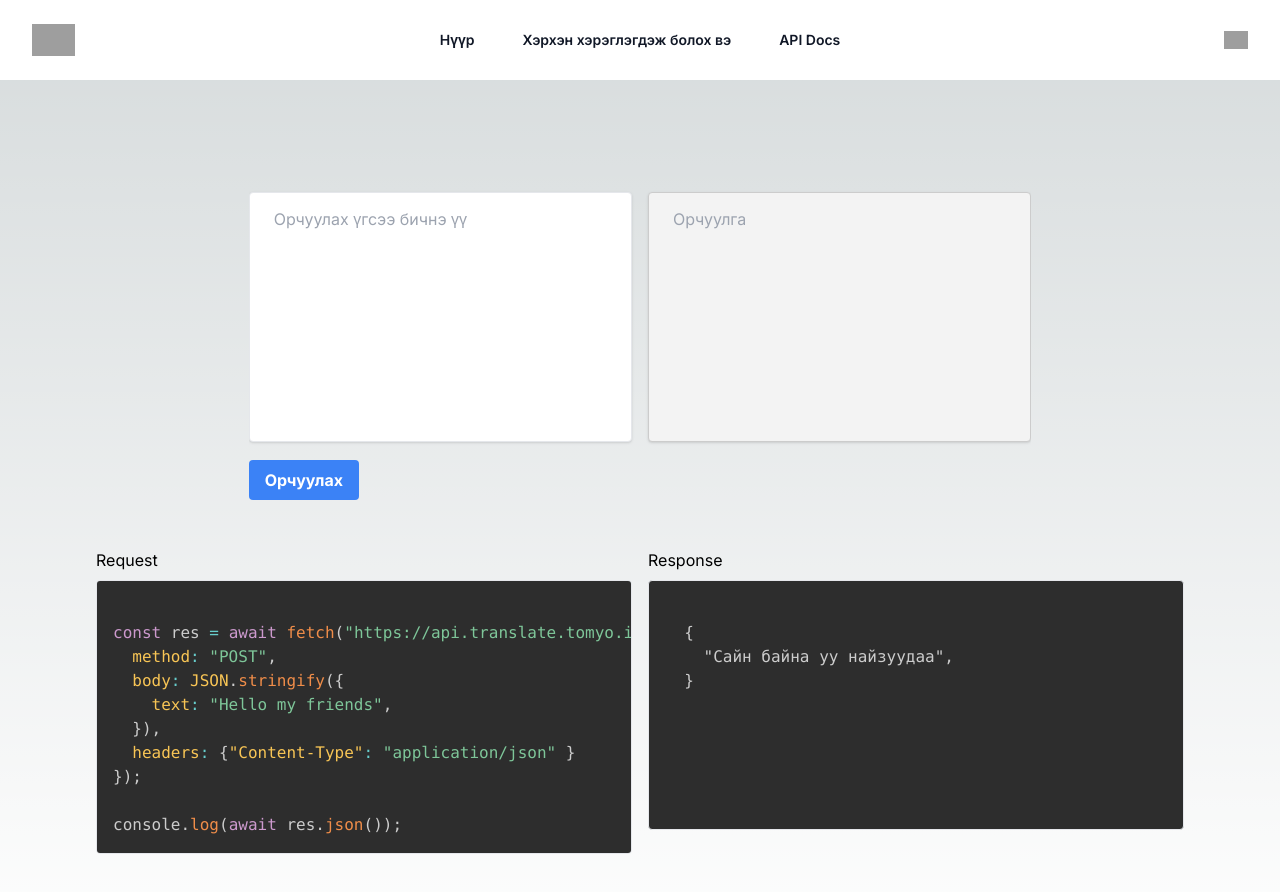
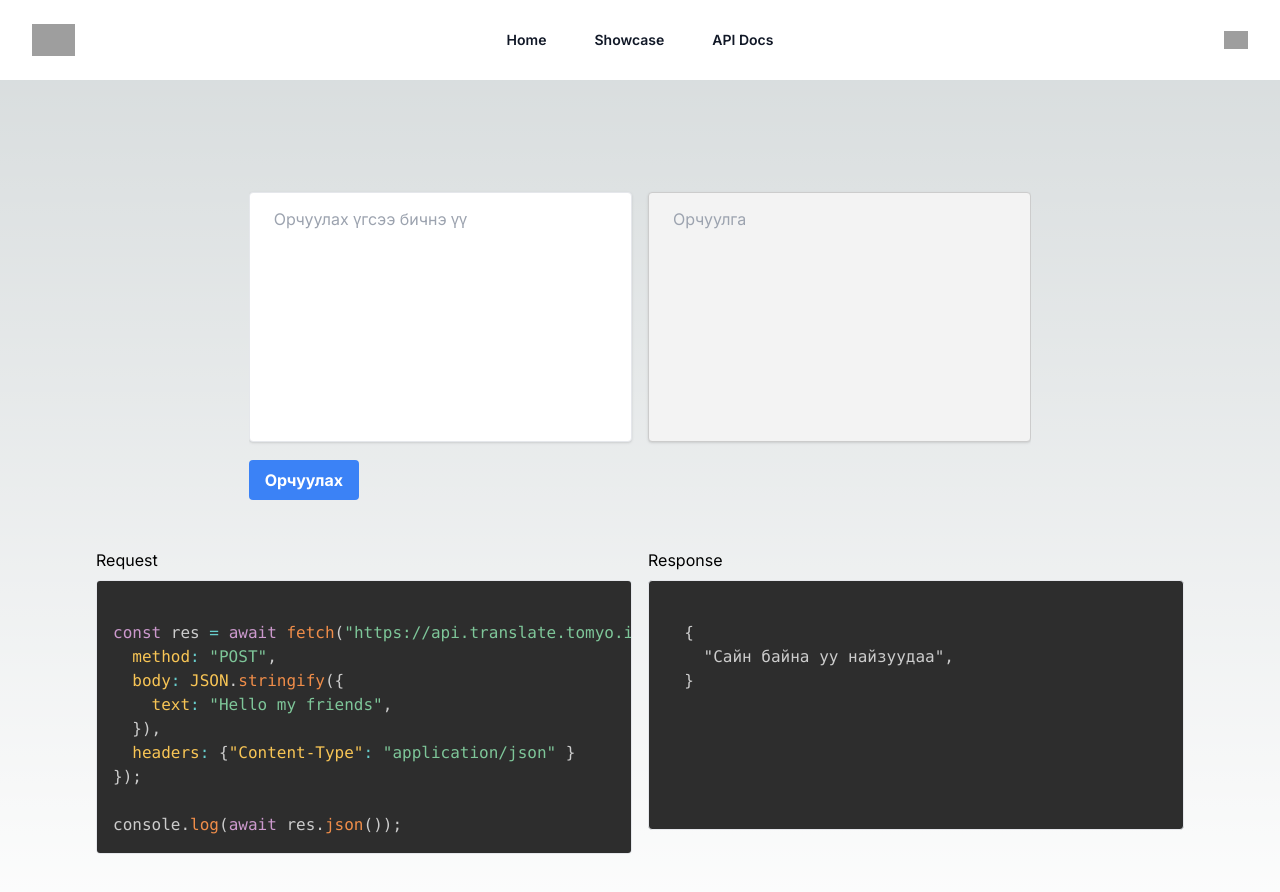
Before and after one commit to T0mY0/translate, a Next.js app: page / in a window 1280 px wide. Shown: the top 892 px of the page. Built offline with nearby package versions, Linux system fonts and the light colour scheme; grey boxes are pictures that could not be loaded.

Commit message:
chore: changed header titles

```diff
--- a/src/app/components/header.tsx
+++ b/src/app/components/header.tsx
@@ -23,8 +23,8 @@ const Header = () => {
           </button>
         </div>
         <div className="hidden lg:flex lg:gap-x-12">
-          <a href="https://translate.tomyo.io"  className="text-sm font-semibold leading-6 text-gray-900">Нүүр</a>
-          <Link href="/showcase"  className="text-sm font-semibold leading-6 text-gray-900">Хэрхэн хэрэглэгдэж болох вэ</Link>
+          <a href="https://translate.tomyo.io"  className="text-sm font-semibold leading-6 text-gray-900">Home</a>
+          <Link href="/showcase"  className="text-sm font-semibold leading-6 text-gray-900">Showcase</Link>
           <a href="https://api.translate.tomyo.io/docs"  className="text-sm font-semibold leading-6 text-gray-900">API Docs</a>
         </div>
         <div className="hidden lg:flex lg:flex-1 lg:justify-end">
```
